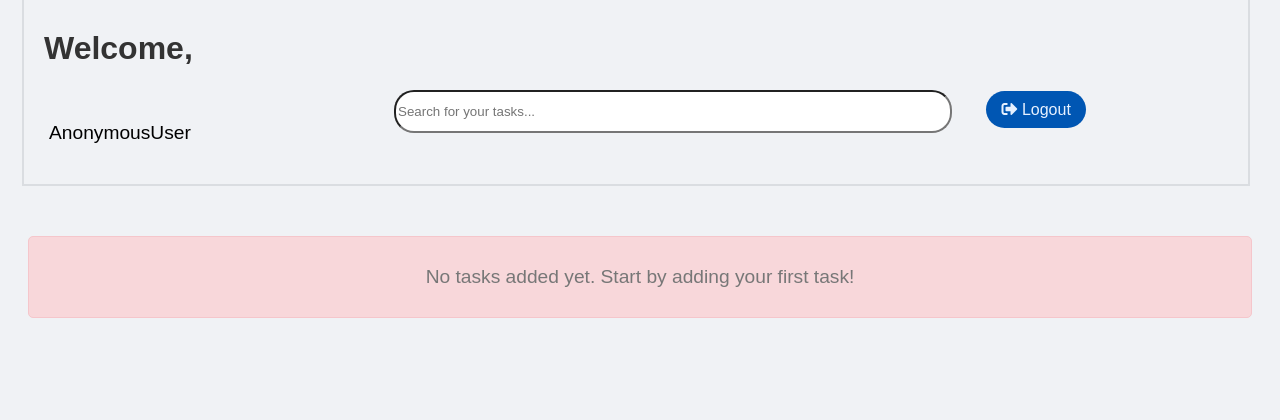
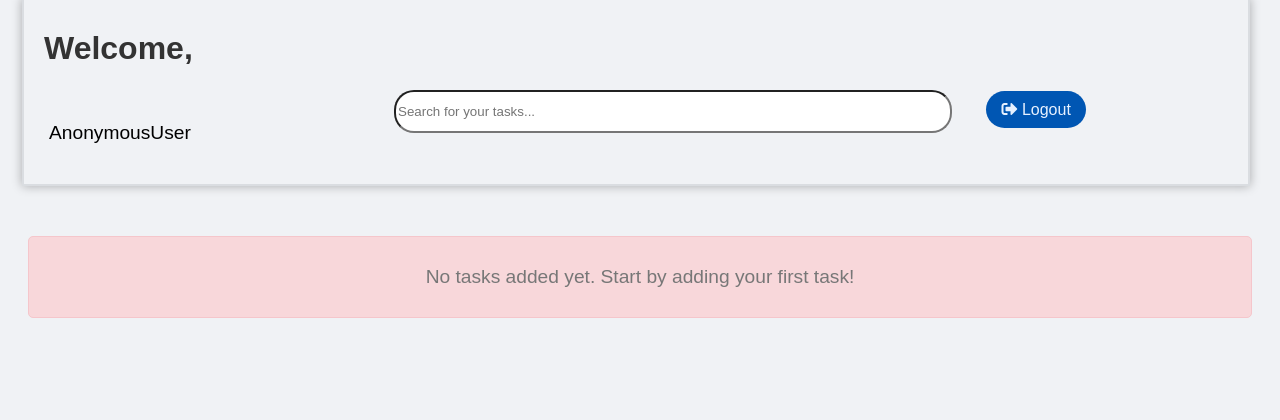
Before and after one commit to Abhijeettambe2002/TodoApp, a Django app: page /main_page/ in a window 1280 px wide. Shown: the top 420 px of the page. Run offline with Django 5.2, Linux system fonts and the light colour scheme.

Commit message:
Changes in css

```diff
--- a/TodoApp/static/css/navbar.css
+++ b/TodoApp/static/css/navbar.css
@@ -34,6 +34,8 @@
 
 .navbar {
     background-color: #F0F2F5;
+    box-shadow: 0 0 10px rgba(0, 0, 0, 0.3);
+
 }
 
 .navbar {
```
Also changed, not shown: TodoApp/db.sqlite3.
